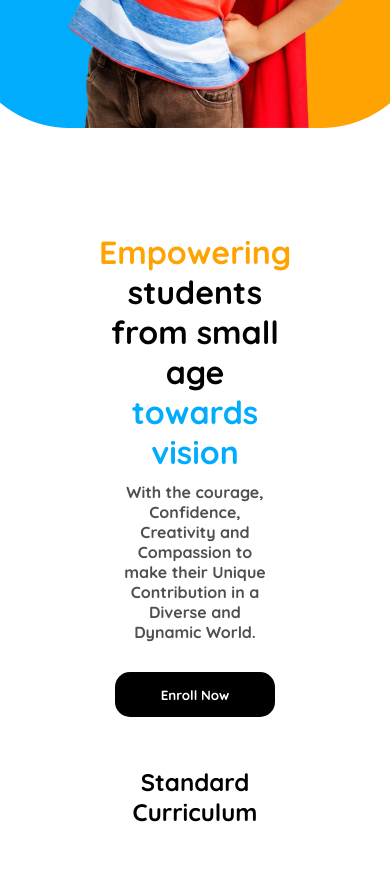
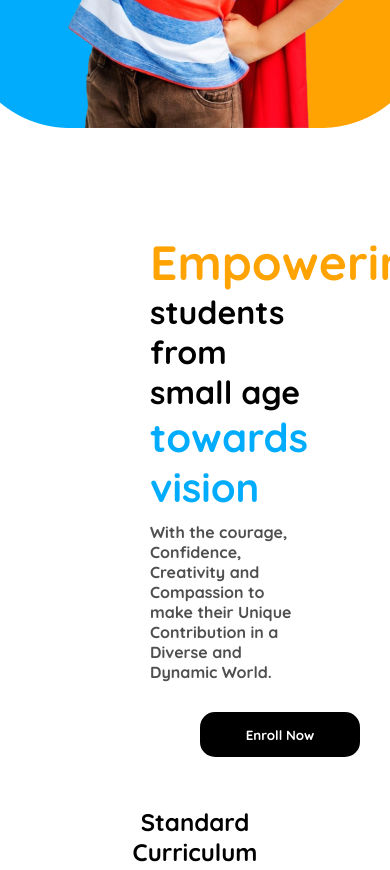
Before and after one commit to AshiqurRahmanAshik/myassignment-B11A2, a plain HTML site: page index.html in a window 390 px wide. Shown: the part 600-1470 px from the top of the page. Drawn offline with Linux system fonts and the light colour scheme.

Commit message:
responsive layout without bonus part

```diff
--- a/index.html
+++ b/index.html
@@ -50,17 +50,15 @@
       <section class="banner display-flex">
         <div class="banner-text">
           <h1 class="banner-title quicksand-black">
-            <span class="quicksand-orange"> Empowering </span>
-            <br /><span class="quicksand-black">students from small</span>
-            <br />
-            age
-            <span class="quicksand-skyblue">towards vision</span>
+            <span class="Empowering quicksand-orange"> Empowering </span>
+            <br /><span class="students quicksand-black">students from small age</span>
+            <span class="vision quicksand-skyblue">towards vision</span>
           </h1>
           <p class="banner-description quicksand-black">
             With the courage, Confidence, Creativity and Compassion to make
             their Unique Contribution in a Diverse and Dynamic World.
           </p>
-          <button class="common-btn-black quicksand-white">Enroll Now</button>
+          <button class="enroll common-btn-black quicksand-white">Enroll Now</button>
         </div>
         <div class="banner-img">
           <img
@@ -125,7 +123,7 @@
             <h1 class="img-title quicksand-black">
               A fun toddler coloring training on classroom
             </h1>
-            <p class="img-description cart-description">
+            <p class="img-description cart-description quicksand-black">
               Beautiful branding for changes by Never Now in Australia. changes
               is a platform for open discussion in an inclusive and
               collaborative environment, providing the proper education.
@@ -168,7 +166,7 @@
 <div class="footer display-flex">
   <div class="kid-education">
     <img src="assets/logo.png" alt="">
-    <h1 class="quicksand-black"> Kids Education</h1>
+    <h1 class="quicksand-white"> Kids <br>Education</h1>
     <p class="quicksand-white">Education for kids lays the foundation for lifelong learning, creativity, and personal growth</p>
   </div>
   <div class="about-school">
--- a/style.css
+++ b/style.css
@@ -22,8 +22,30 @@
 .quicksand-orange {
   font-family: "Quicksand", serif;
   color: #fea301;
+  font-weight: 800;
+  font-style: normal;
+}
+.Empowering {
+  font-family: "Quicksand", serif;
+  color: #fea301;
+  font-size: 4rem;
+  font-weight: 800;
+  font-style: normal;
+}
+.students,
+.age {
+  font-family: "Quicksand", serif;
+  color: black;
   font-weight: bold;
   font-style: normal;
+  font-size: 3rem;
+}
+.vision {
+  font-family: "Quicksand", serif;
+  color: #01acfd;
+  font-weight: bold;
+  font-style: normal;
+  font-size: 3rem;
 }
 
 .quicksand-skyblue {
@@ -62,6 +84,7 @@
   height: 45px;
   width: 160px;
   border-radius: 15px;
+  margin-left: 0 auto;
 }
 
 .cart-button-blue {
@@ -114,9 +137,15 @@ hr {
   justify-content: space-between;
   margin: 50px 100px;
 }
+.banner-text {
+  align-items: center;
+  margin-left: 100px;
+  width: 50%;
+}
 .banner-title {
   font-size: 2rem;
   margin-top: 100px;
+  width: 80%;
 }
 .banner-description {
   font-size: 1rem;
@@ -136,7 +165,7 @@ hr {
 .cart {
   display: grid;
   grid-template-columns: repeat(3, 1fr);
-  gap: 20px;
+  gap: 50px;
   padding: 50px;
 }
 
@@ -186,7 +215,11 @@ hr {
   background-image: url(assets/bg.png);
   background: linear-gradient(to top, #9981587c, #ffffff);
 }
-.primary-img {
+
+.primary-img,
+.img-description {
+  justify-items: center;
+  text-align: center;
 }
 .secondary-img {
   display: grid;
@@ -231,8 +264,7 @@ hr {
   width: 150px;
   border-radius: 15px;
   position: relative;
-  top: -25px;
-  left: -100px;
+  left: -400px;
 }
 .story-btn-darkslategrey {
   background-color: darkslategray;
@@ -277,6 +309,35 @@ ul {
   .fa-bars {
     margin-bottom: 20px;
   }
+  .banner-text {
+    justify-content: center;
+    align-items: center;
+
+    width: 100%;
+  }
+  .Empowering {
+    font-family: "Quicksand", serif;
+    color: #fea301;
+    font-size: 3rem;
+    font-weight: 800;
+    font-style: normal;
+    margin-bottom: 10px;
+  }
+  .students {
+    font-size: 2rem;
+    text-align: left;
+  }
+  .vision {
+    font-size: 2.5rem;
+  }
+  .enroll {
+    background-color: #000000;
+    border: none;
+    height: 45px;
+    width: 160px;
+    border-radius: 15px;
+    margin-left: 50px;
+  }
   .btn-menu {
     align-items: center;
   }
@@ -286,17 +347,13 @@ ul {
   .banner {
     display: flex;
     flex-direction: column-reverse;
-    justify-content: center;
     align-items: center;
-    justify-items: center;
-    text-align: center;
   }
   .banner-text {
-    justify-items: center;
+    align-items: center;
+    justify-content: center;
   }
-  .banner-title {
-    text-align: center;
-  }
+
   .curriculum {
     justify-content: center;
     align-items: center;
```
